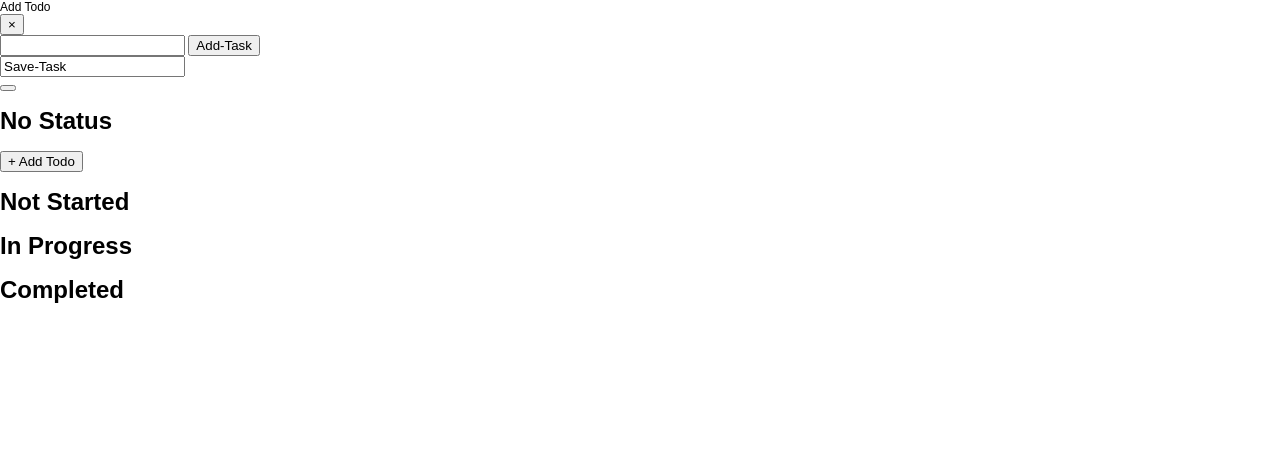
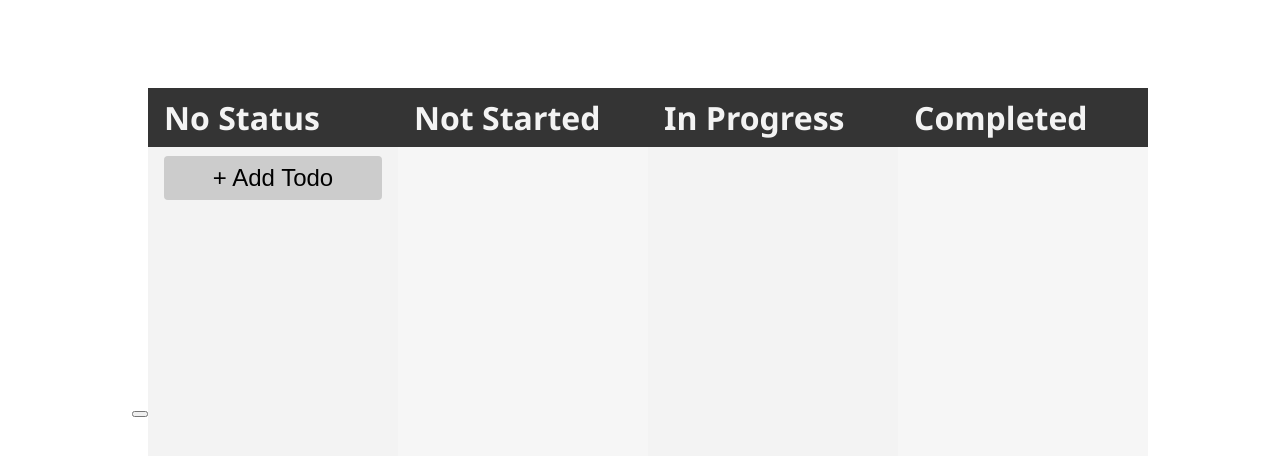
Before and after one commit to sgosain22/Notes, a plain HTML site: page index.html in a window 1280 px wide. Drawn offline with Linux system fonts and the light colour scheme.

Commit message:
Update style.css

```diff
--- a/style.css
+++ b/style.css
@@ -1,61 +1,159 @@
-body {
-    margin: 0;
-    padding: 0;
-    font-family: Arial, Helvetica, sans-serif;
-    font-size: 12px;
+* {
+  box-sizing: border-box;
 }
 
-  .container {
-
+body {
+  font-family: "Segoe UI", Tahoma, Geneva, Verdana, sans-serif;
+  min-height: 100vh;
+  display: flex;
+  justify-content: center;
+  align-items: center;
 }
 
-  header {
-    padding: 10px;
-    display: flex;
-    justify-content: space-between;
-    background: #f2f2f2;
-  }
-
-  #board{
-      padding: 10px;
+.todo-container {
+  width: 1000px;
+  height: 80vh;
   display: flex;
 }
 
-  #board > div {
+.status {
   width: 25%;
-      border: 1px solid #f2f2f2;
-      padding: 0 10px;
+  background-color: #f3f3f3;
+  position: relative;
+  padding: 60px 1rem 0.5rem;
 }
 
-  .draggable {
-      min-height: 70VH;
+.status:nth-child(even) {
+  background-color: #e9e9e96b;
 }
 
-
-  #modal{
-    background: rgba(0,0,0, 0.2);
+.status h1 {
   position: absolute;
+  top: 0;
   left: 0;
-    right: 0;
-    top: 0;
-    height: 100VH;
-    display: flex;
-    display: none;
+  background-color: #343434;
+  color: #f3f3f3;
+  margin: 0;
+  width: 100%;
+  padding: 0.5rem 1rem;
 }
 
-  #modal form{
-    width: 300px;
-    background: white;
-    position: relative;
-    margin: auto;
-    padding: 15px;
+#add_btn {
+  padding: 0.5rem 1rem;
+  background-color: #ccc;
+  outline: none;
+  border: none;
+  width: 100%;
+  font-size: 1.5rem;
+  margin: 0.5rem 0;
+  border-radius: 4px;
+  cursor: pointer;
 }
 
-  ul li {
-      cursor: move;
+#add_btn:hover {
+  background-color: #aaa;
+}
+
+.todo {
+  display: flex;
+  justify-content: space-between;
+  align-items: center;
+  position: relative;
+  background-color: #fff;
+  box-shadow: rgba(15, 15, 15, 0.1) 0px 0px 0px 1px,
+      rgba(15, 15, 15, 0.1) 0px 2px 4px;
+  border-radius: 4px;
+  padding: 0.5rem 1rem;
+  font-size: 1.5rem;
+  margin: 0.5rem 0;
+}
+
+.todo .close {
+  position: absolute;
+  right: 1rem;
+  top: 0rem;
+  font-size: 2rem;
+  color: #ccc;
+  cursor: pointer;
+}
+
+.todo .close:hover {
+  color: #343444;
+}
+
+/* modal */
+
+.close-modal {
+  background: none;
+  border: none;
+  font-size: 1.5rem;
+}
+
+.modal {
+  width: 450px;
+  position: fixed;
+  top: -50%;
+  left: 50%;
+  transform: translate(-50%, -50%);
+  transition: top 0.3s ease-in-out;
+  border: 1px solid #ccc;
+  border-radius: 10px;
+  z-index: 2;
+  background-color: #fff;
+}
+
+.modal.active {
+  top: 15%;
+}
+
+.modal .header {
+  display: flex;
+  justify-content: space-between;
+  align-items: center;
+  border-bottom: 1px solid #ccc;
+  padding: 0.5rem;
+  background-color: rgba(0, 0, 0, 0.05);
+}
+
+.modal .body {
+  padding: 0.75rem;
+}
+
+#overlay {
+  display: none;
+  position: fixed;
+  top: 0;
+  left: 0;
+  width: 100%;
+  height: 100%;
+  background-color: rgba(0, 0, 0, 0.3);
+}
+
+#overlay.active {
+  display: block;
+}
+
+#todo_input,
+#todo_submit,
+#addtaskbtn {
+  padding: 0.5rem 1rem;
+  width: 100%;
+  margin: 0.25rem;
+}
+
+#todo_submit {
+  background-color: #4caf50;
+  color: #f3f3f3;
+  font-size: 1.25rem;
+  border: none;
+}
+
+#addtaskbtn {
+  background-color: #4caf50;
+  color: #f3f3f3;
+  font-size: 1.25rem;
+  border: none;
+  text-align: center;
+  display: none;
 
 }
-
-  ul :hover{
-      background-color: #f2f2f2;
-  }
```
Lines whose indentation alone changed are shown as unchanged.
